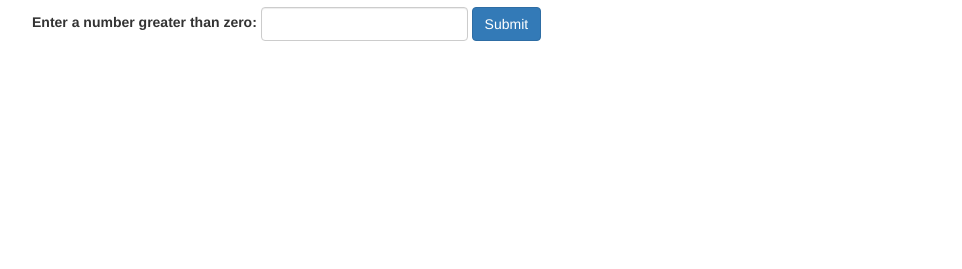
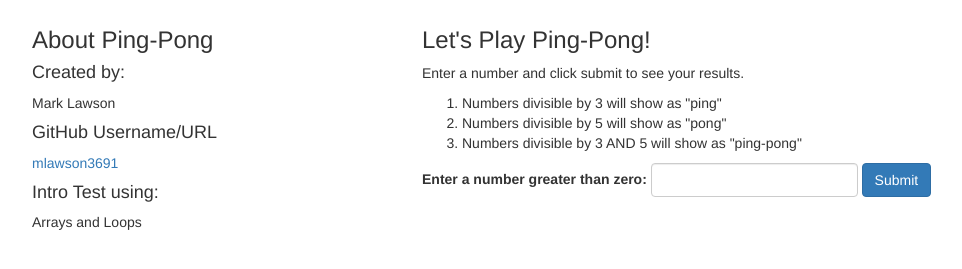
Before and after one commit to mlawson3691/ping-pong, a plain HTML site: page index.html in a window 1280 px wide. Shown: the part 63-332 px from the top of the page, without its empty margins (38-1000 px from the left). Drawn offline with Linux system fonts and the light colour scheme.

Commit message:
add more content to index.html about the app with bootstrap classes for styling

```diff
--- a/index.html
+++ b/index.html
@@ -10,6 +10,24 @@
   <body>
     <div class="container">
       <h1>Ping-Pong</h1>
+      <div class="row">
+        <div id="sidebar" class="col-md-4">
+          <h3>About Ping-Pong</h3>
+          <h4>Created by:</h4>
+          <p>Mark Lawson</p>
+          <h4>GitHub Username/URL</h4>
+          <a href="https://github.com/mlawson3691/ping-pong" target="_blank"><p>mlawson3691</p></a>
+          <h4>Intro Test using:</h4>
+          <p>Arrays and Loops</p>
+        </div>
+        <div id="main" class="col-md-8">
+          <h3>Let's Play Ping-Pong!</h3>
+          <p>Enter a number and click submit to see your results.</p>
+          <ol>
+            <li>Numbers divisible by 3 will show as "ping"</li>
+            <li>Numbers divisible by 5 will show as "pong"</li>
+            <li>Numbers divisible by 3 AND 5 will show as "ping-pong"</li>
+          </ol>
           <form class="form-inline">
             <div class="alert alert-danger"><strong>Error: </strong>Please enter a number greater than zero!</div>
             <div class="form-group">
@@ -20,5 +38,7 @@
           </form>
           <ul id="result"></ul>
         </div>
+      </div>
+    </div>
   </body>
 </html>
```
Lines whose indentation alone changed are shown as unchanged.
